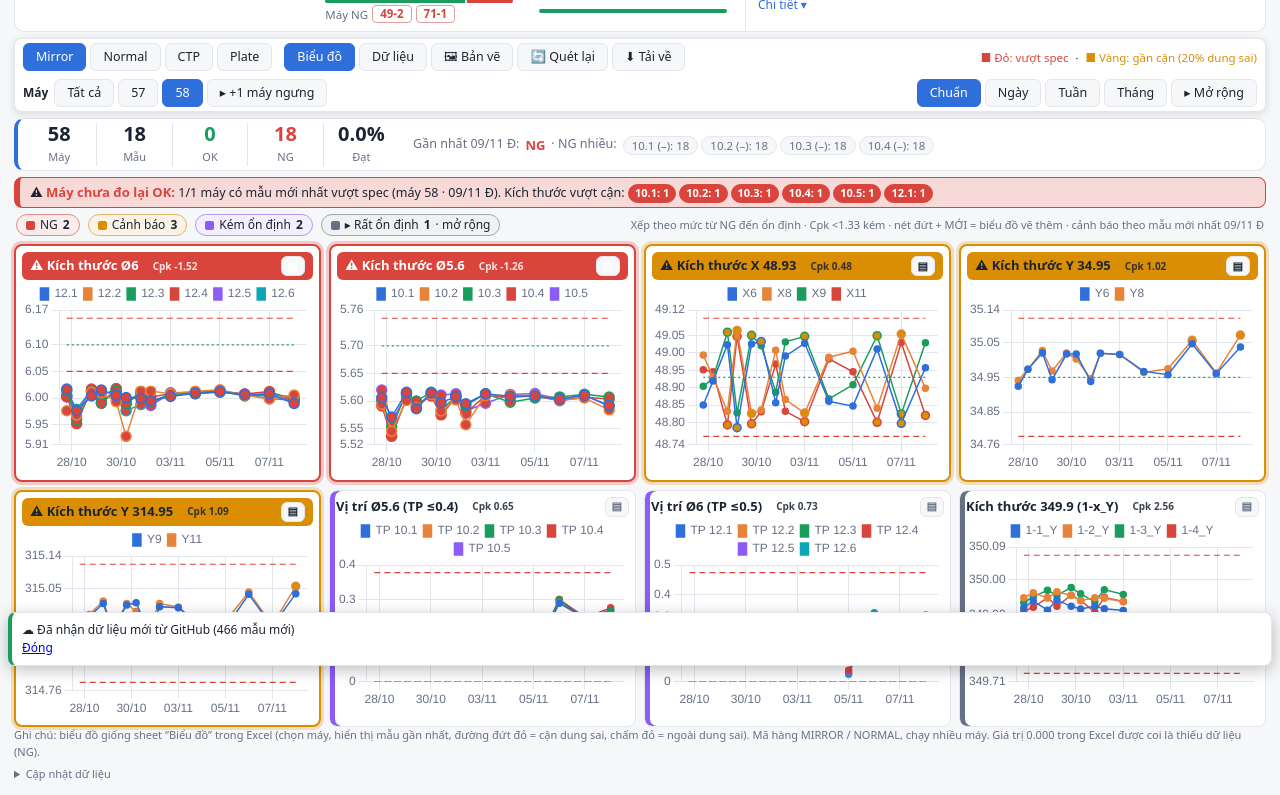
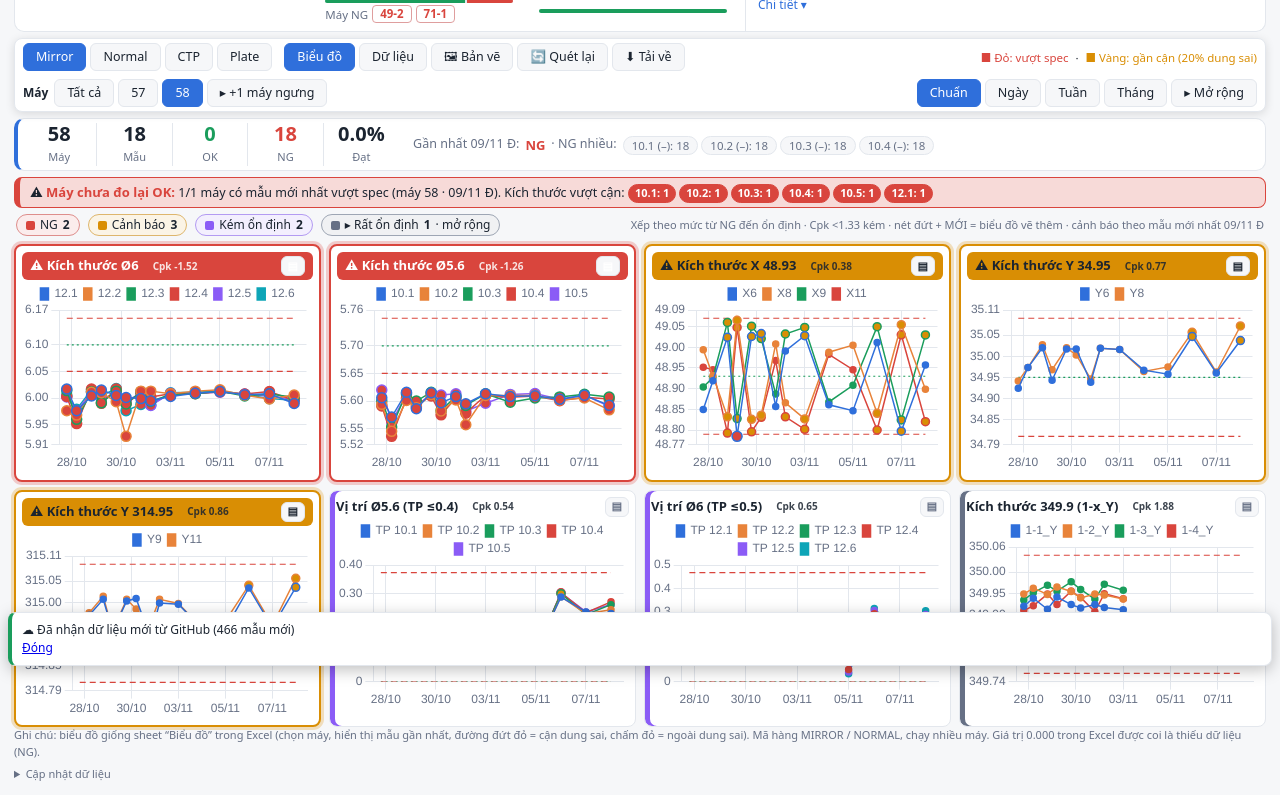
Before and after one commit to MCT2027/CMM-DATA, a plain HTML site: page index.html in a window 1280 px wide. Shown: the part 126-921 px from the top of the page. Drawn offline with nearby package versions, Linux system fonts and the light colour scheme.

Commit message:
Update index.html

```diff
--- a/index.html
+++ b/index.html
@@ -617,7 +617,14 @@ const HOLE={'Kích thước Ø5.6':[5.65,5.75],'Kích thước Ø6':[6.05,6.15]}
 function fixHole(P){Object.keys(HOLE).forEach(t=>{const g=P.G.find(x=>x.t===t);if(!g)return;const [lo,hi]=HOLE[t],nom=+((lo+hi)/2).toFixed(4),ix=new Set(g.d),rs=new Set();
 g.d.forEach(i=>{const d=P.dims[i];d.nom=nom;d.lo=lo;d.hi=hi;rs.add(d.r)});P.CD.forEach(c=>{if(rs.has(c.r)){c.nom=nom;c.lo=lo;c.hi=hi}});P.CH.forEach(c=>{if(c.t===t){c.nom=nom;c.lo=lo;c.hi=hi}});
 P.S.forEach(s=>{const ng=s[5].filter(i=>!ix.has(i));g.d.forEach(i=>{const v=s[6][i];if(v!=null&&(v<lo-1e-9||v>hi+1e-9))ng.push(i)});ng.sort((a,b)=>a-b);s[5]=ng;s[3]=ng.length?0:1})})}
-function fixAll(P){fixPos(P);fixHole(P);fixInfo(P);fixNom(P);fixTight(P);fixHide(P)}
+/* Thu hẹp spec thêm 0.03 mỗi phía (một phía: chỉ cận trên) cho các spec chưa được bóp dung sai; bỏ qua Ø5.6, Ø6 (đã đặt spec quản lý) và lỗ Ø7 CTP (spec quản lý <0.1). Idempotent: nhớ cận đã thu hẹp trong .sv */
+const SHR=0.03,SHR_SKIP=['Kích thước Ø5.6','Kích thước Ø6','Vị trí lỗ Ø7 (20-x) · spec quản lý <0.1'];
+function fixShrink(P){const shr=o=>{if(!o||typeof o.lo!='number'||typeof o.hi!='number')return;if(o.sv&&Math.abs(o.lo-o.sv[0])<1e-9&&Math.abs(o.hi-o.sv[1])<1e-9)return;
+const one=o.lo===0&&o.nom===0;let lo=o.lo,hi=+(o.hi-SHR).toFixed(4);if(!one)lo=+(o.lo+SHR).toFixed(4);if(hi<=lo)return;o.lo=lo;o.hi=hi;o.sv=[lo,hi]},aff=new Set(),rs=new Set();
+P.G.forEach(g=>{if(SHR_SKIP.includes(g.t)||g.x)return;g.d.forEach(i=>{aff.add(i);if(P.dims[i]){shr(P.dims[i]);rs.add(P.dims[i].r)}})});
+P.CD.forEach(c=>{if(rs.has(c.r))shr(c)});P.CH.forEach(c=>{if(SHR_SKIP.includes(c.t)||c.x)return;if(P.G.some(g=>g.t===c.t))shr(c)});
+if(!aff.size)return;P.S.forEach(s=>{const ng=s[5].filter(i=>!aff.has(i));aff.forEach(i=>{const v=s[6][i],d=P.dims[i];if(v!=null&&d&&(v<d.lo-1e-9||v>d.hi+1e-9))ng.push(i)});ng.sort((a,b)=>a-b);s[5]=ng;s[3]=ng.length?0:1})}
+function fixAll(P){fixPos(P);fixHole(P);fixShrink(P);fixInfo(P);fixNom(P);fixTight(P);fixHide(P)}
 /* Tách tên máy: bỏ đuôi L1/L2, đuôi ST/CT trả riêng (đưa vào mục Ca), tự khớp với các máy đã có */
 function splitMc(raw,known){let t=' '+String(raw==null?'':raw).toUpperCase().replace(/[_\s]+/g,' ')+' ';const night=/ĐÊM|ĐEM|DEM|NIGHT/.test(t);let tail='';
 t=t.replace(/(^|[^A-Z0-9])L\d+(?=$|[^A-Z0-9])/g,'$1 ');
@@ -794,12 +801,12 @@ if(document.hidden||!document.hasFocus()){stopFlash();FLO=document.title;let on=
 async function fsScan(manual){if(!FSL.length||FSB)return;FSB=1;const t=$('fst');
 try{for(const h of FSL){if(h.queryPermission&&await h.queryPermission({mode:'read'})!=='granted'){if(manual&&await h.requestPermission({mode:'read'})==='granted'){}else{t.innerHTML='Thư mục “'+fsEsc(h.name)+'”: cần cấp quyền đọc lại — <button id="fsq">Kết nối lại</button>';$('fsq').onclick=()=>fsScan(1);FSB=0;return}}}
 t.textContent='Đang quét '+(FSL.length>1?FSL.length+' thư mục':'thư mục chung')+'…';const done=fsDone(),fl=[],fe=[];for(let i=0;i<FSL.length;i++){try{const n0=fl.length;await fsList(FSL[i],i?'['+FSL[i].name+']/':'',0,fl);for(let j=n0;j<fl.length;j++)fl[j].root=FSL[i].name}catch(e){fe.push(FSL[i].name)}}const lim=Date.now()-FS_DAYS*864e5,todo=[];
-if(manual)OLD.clear();for(const x of fl){if(OLD.has(x.path))continue;const f=await x.e.getFile();if(f.lastModified<lim){OLD.add(x.path);continue}const key=x.path+'|'+f.size+'|'+f.lastModified;if(!done[key])todo.push({f,key,dir:(x.root||'')+'/'+x.path})}
+if(manual)OLD.clear();const dg={};FSL.forEach(h=>dg[h.name]={all:0,old:0,done:0,nw:0});for(const x of fl){const d=dg[x.root]||(dg[x.root]={all:0,old:0,done:0,nw:0});d.all++;if(OLD.has(x.path)){d.old++;continue}const f=await x.e.getFile();if(f.lastModified<lim){OLD.add(x.path);d.old++;continue}const key=x.path+'|'+f.size+'|'+f.lastModified;if(!done[key]){todo.push({f,key,dir:(x.root||'')+'/'+x.path});d.nw++}else d.done++}window.__dg=dg;
 todo.sort((a,b)=>a.f.lastModified-b.f.lastModified);const out=[],ud=$('ud').value,uc=$('uc').value;$('ud').value='';$('uc').value='';LAST=null;let add=0;UA=uaNew();
 for(const x of todo){try{window.UPPATH=x.dir;const m=await upd(x.f);UA.files++;out.push('✓ '+x.f.name+': '+m);const g=m.match(/thêm (\d+) mẫu/);if(g)add+=+g[1];done[x.key]=1}catch(e){UA.err++;out.push('✗ '+x.f.name+': '+e.message)}}
 $('ud').value=ud;$('uc').value=uc;const ks=Object.keys(done);if(ks.length>3000)ks.slice(0,ks.length-3000).forEach(k=>delete done[k]);try{localStorage.setItem('j1pa_fs_done',JSON.stringify(done))}catch(e){}
 uaLog('Thư mục chung');if(UA&&UA.s.length&&(!manual||document.hidden))newAlert(UA.s);if(LAST){setP(LAST.k);st.mc=LAST.mc;stdV();render()}else setGen();ust();if(out.length)$('us').innerHTML+='<br>'+out.join('<br>');
-const hm=new Date().toLocaleTimeString('vi-VN',{hour:'2-digit',minute:'2-digit'});t.innerHTML=(FSL.length>1?FSL.length+' thư mục: ':'Thư mục chung: ')+(todo.length?'đã đọc '+todo.length+' file mới, thêm <b>'+UA.s.length+'</b> mẫu'+(()=>{const c={};UA.s.forEach(([k])=>c[k]=(c[k]||0)+1);const e=Object.entries(c);return e.length?' ('+e.map(([k,n])=>(LBK[k]||k)+' '+n).join(' · ')+')':''})()+(UA.skip?', '+UA.skip+' mẫu trùng bỏ qua':'')+(UA.err?', <b class="ng">'+UA.err+' file lỗi</b>':''):'không có file mới')+(fe.length?' · <b class="ng">không đọc được '+fe.map(fsEsc).join(', ')+'</b>':'')+' · '+hm}
+const hm=new Date().toLocaleTimeString('vi-VN',{hour:'2-digit',minute:'2-digit'});t.innerHTML=(FSL.length>1?FSL.length+' thư mục: ':'Thư mục chung: ')+(todo.length?'đã đọc '+todo.length+' file mới, thêm <b>'+UA.s.length+'</b> mẫu'+(()=>{const c={};UA.s.forEach(([k])=>c[k]=(c[k]||0)+1);const e=Object.entries(c);return e.length?' ('+e.map(([k,n])=>(LBK[k]||k)+' '+n).join(' · ')+')':''})()+(UA.skip?', '+UA.skip+' mẫu trùng bỏ qua':'')+(UA.err?', <b class="ng">'+UA.err+' file lỗi</b>':''):'không có file mới')+(fe.length?' · <b class="ng">không đọc được '+fe.map(fsEsc).join(', ')+'</b>':'')+' · '+hm+Object.entries(window.__dg||{}).map(([n,d])=>'<br><span class="sub">“'+fsEsc(n)+'”: '+(d.all?d.all+' file Excel/txt · '+d.old+' cũ hơn '+FS_DAYS+' ngày · '+d.done+' đã đọc · <b>'+d.nw+' mới</b>':'<b class="ng">không thấy file Excel/txt nào</b> (thư mục trống, file nằm sâu quá '+FS_DEP+' cấp, hoặc đuôi file không phải xlsx/xls/xlsm/csv/txt)')+'</span>').join('')}
 catch(e){t.textContent='✗ Thư mục chung: '+e.message}FSB=0}
 function fsUi(){document.body.classList.toggle('fsc',true);const n=FSL.length;$('fb').querySelectorAll('.fsb').forEach(b=>b.title=n?'Quét lại '+(n>1?n+' thư mục':'thư mục chung'):'Chọn thư mục dữ liệu chung');$('fsw').style.display='';$('fsr').style.display=$('fsx').style.display=n?'':'none';$('fsbell').style.display=n&&window.Notification&&Notification.permission!='granted'?'':'none';$('fsb').style.display=n>=FS_MAX?'none':'';$('fsb').textContent=n?'📁 Thêm thư mục':'📁 Chọn thư mục dữ liệu chung';$('fsx').textContent=n>1?'✕ Bỏ tất cả':'✕ Bỏ kết nối';if(n)$('fsn').innerHTML='Đang theo dõi '+FSL.map((h,i)=>'“'+fsEsc(h.name)+'” <a href="#" data-fx="'+i+'" title="Bỏ thư mục này">✕</a>').join(' + ')+' — tự quét khi mở trang và mỗi 5 phút (file sửa trong '+FS_DAYS+' ngày gần nhất). Mỗi máy tính cần tự cấp quyền kết nối.'}
 async function fsInit(){if(!FSA){document.body.classList.add('fsc');$('fsw').style.display='';$('fsb').style.display='';$('fsb').textContent='📁 Chọn thư mục (quét 1 lần)';$('fsb').onclick=()=>$('fsdi').click();$('fsr').style.display='none';$('fsx').style.display='none';$('fsbell').style.display='none';$('fsn').innerHTML='⚠ '+(INF?'Báo cáo đang mở trong một khung (xem trước hoặc ứng dụng) nên trình duyệt chặn tự động theo dõi thư mục. Bấm “Chọn thư mục” để quét một lần các file mới (sửa trong 14 ngày gần nhất); muốn tự quét mỗi 5 phút thì tải file HTML về rồi mở trực tiếp bằng Chrome/Edge, không mở trong khung.':'Trình duyệt hoặc cách mở file này không hỗ trợ chọn thư mục tự động.')+' Hãy mở bằng Chrome/Edge trên máy tính. Nếu vẫn không hỗ trợ khi mở từ ổ mạng, cần mở báo cáo qua địa chỉ web nội bộ (HTTP/HTTPS) hoặc dùng nút Cập nhật dữ liệu để nạp file thủ công.';return}
```
